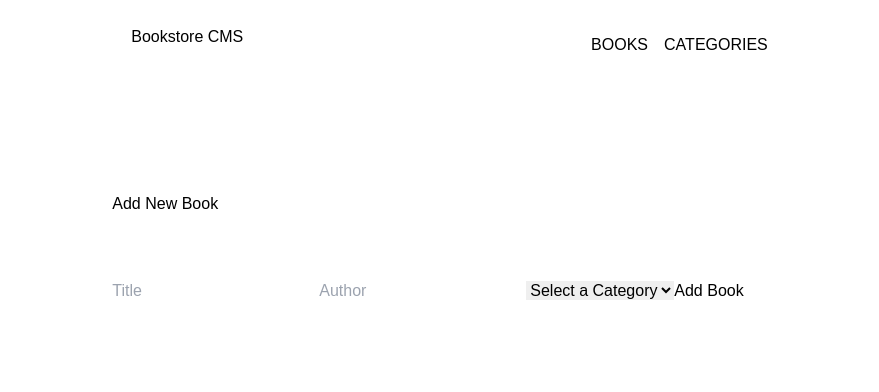
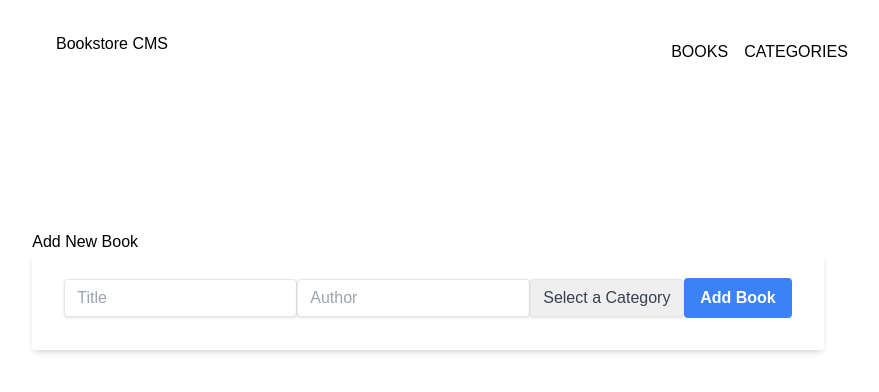
Before and after one commit to jerryowusu/bookstore, a React (Create React App) app: page / in a window 1280 px wide. Shown: the top 392 px of the page, without its empty margins (212-1091 px from the left). Built offline with nearby package versions, Linux system fonts and the light colour scheme.

Commit message:
fix proptypes issues

```diff
--- a/src/components/BookCard.js
+++ b/src/components/BookCard.js
@@ -5,12 +5,14 @@
 
 const BookCard = (props) => {
   const dispatch = useDispatch();
-  const { id, name, author } = props;
+  const { id, title, author } = props;
   return (
-    <li className="card">
-      {name}
-      -
-      {author}
+    <li className="">
+      <div className="px-6 py-4 m-1">
+        {title}
+        -
+        {author}
+      </div>
       <button
         type="button"
         onClick={() => {
@@ -25,7 +27,7 @@
 
 BookCard.propTypes = {
   id: PropTypes.number.isRequired,
-  name: PropTypes.string.isRequired,
+  title: PropTypes.string.isRequired,
   author: PropTypes.string.isRequired,
 };
 
--- a/src/components/Books.js
+++ b/src/components/Books.js
@@ -8,9 +8,8 @@
     <BookCard
       key={book.id}
       id={book.id}
-      name={book.title}
+      title={book.title}
       author={book.author}
-      // category={book.category}
     />
   ));
   return (
@@ -22,7 +21,6 @@
   books: PropTypes.arrayOf(PropTypes.shape({
     id: PropTypes.number.isRequired,
     title: PropTypes.string.isRequired,
-    // category: PropTypes.string.isRequired,
     author: PropTypes.string.isRequired,
   }).isRequired).isRequired,
 };
--- a/src/components/Form.js
+++ b/src/components/Form.js
@@ -21,10 +21,9 @@
     <div className="main">
       <h2 className="description">Add New Book</h2>
       <form
-        className="form"
+        className="bg-white shadow-md rounded px-8 pt-6 pb-8 mb-4"
         onSubmit={(e) => {
           e.preventDefault();
-          console.log(bookTitle, bookAuthor);
           dispatch(addBooks({
             title: bookTitle.trim(),
             author: bookAuthor.trim(),
@@ -34,6 +33,7 @@
         }}
       >
         <input
+          className="shadow appearance-none border rounded py-2 px-3 text-gray-700 leading-tight focus:outline-none focus:shadow-outline"
           type="text"
           name="title"
           value={bookTitle}
@@ -42,6 +42,7 @@
           required
         />
         <input
+          className="shadow appearance-none border rounded py-2 px-3 text-gray-700 leading-tight focus:outline-none focus:shadow-outline"
           type="text"
           name="author"
           value={bookAuthor}
@@ -50,6 +51,7 @@
           required
         />
         <select
+          className="shadow appearance-none border rounded py-2 px-3 text-gray-700 leading-tight focus:outline-none focus:shadow-outline"
           name="category"
         >
           <option value="">Select a Category </option>
@@ -59,7 +61,12 @@
           <option value="Biography">Biography</option>
           <option value="Religion">Religion</option>
         </select>
-        <button type="submit">Add Book</button>
+        <button
+          className="bg-blue-500 hover:bg-blue-700 text-white font-bold py-2 px-4 rounded focus:outline-none focus:shadow-outline"
+          type="submit"
+        >
+          Add Book
+        </button>
       </form>
     </div>
   );
```
